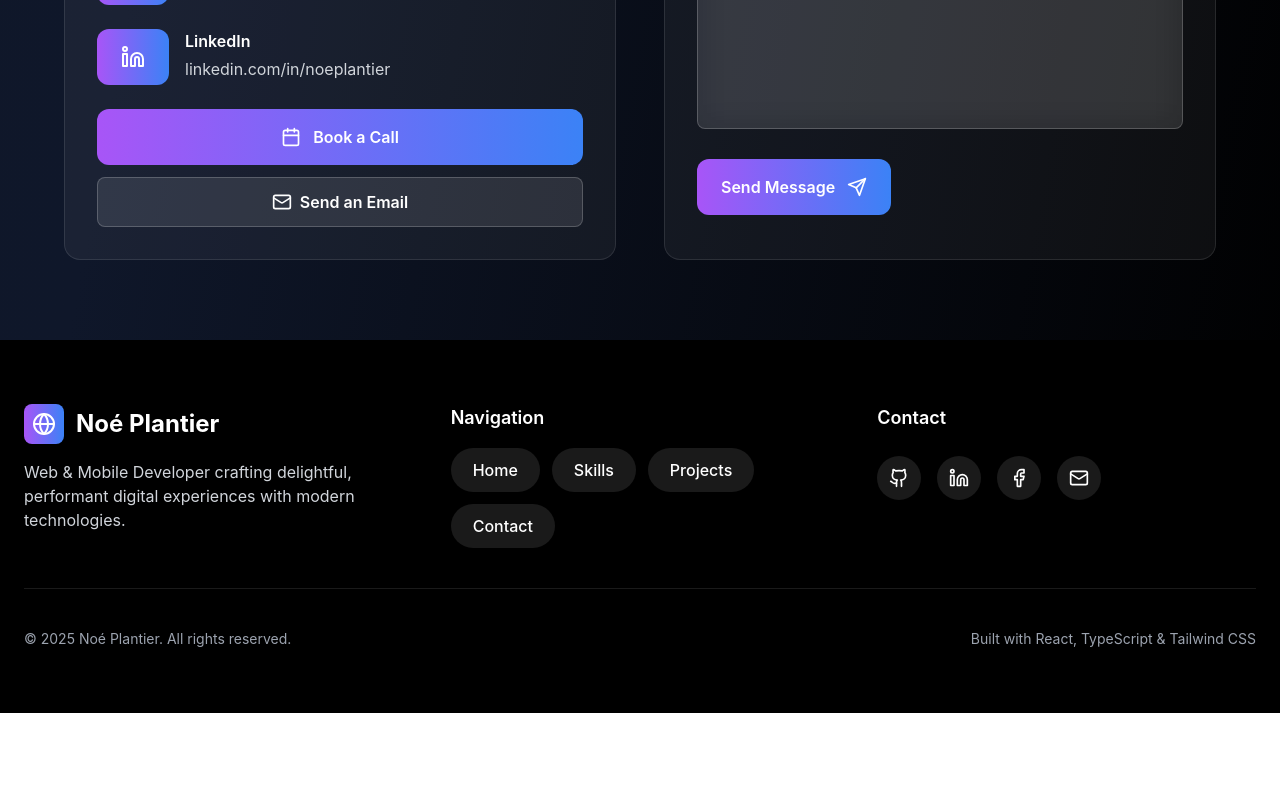
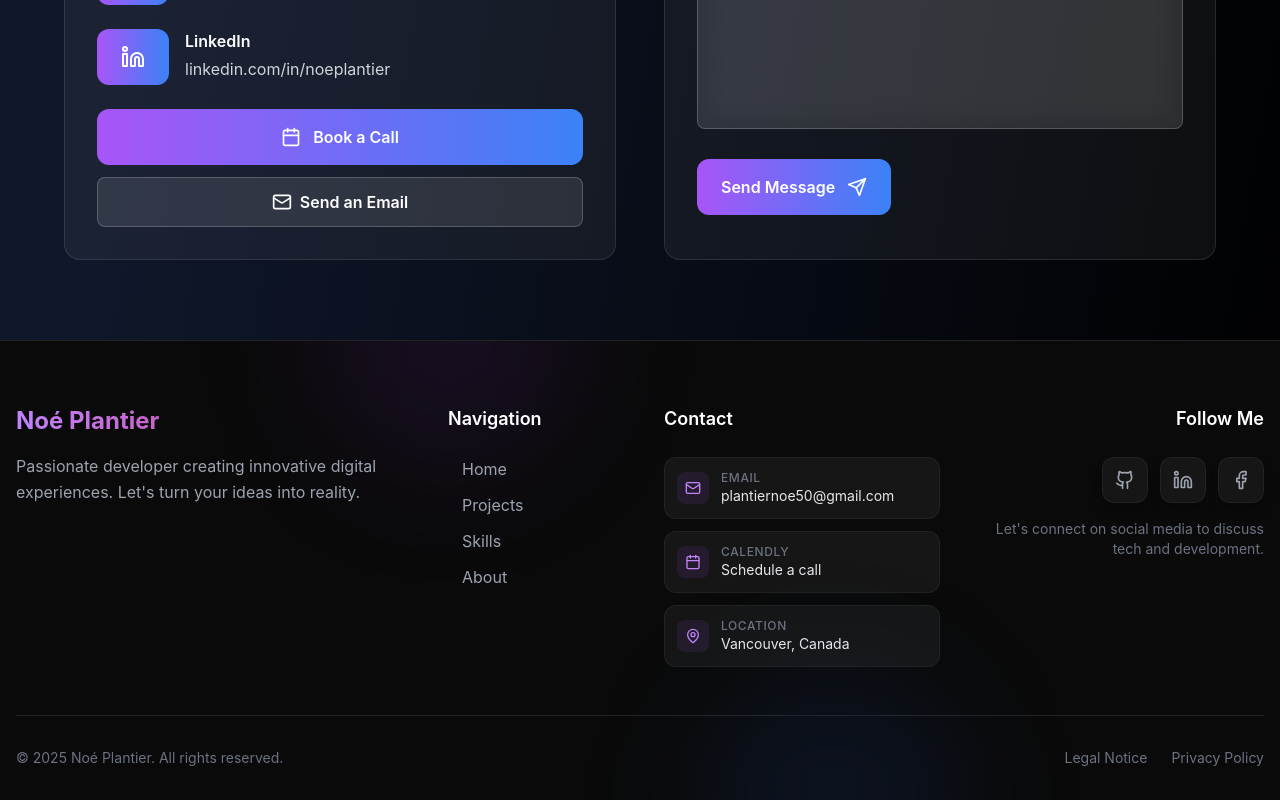
Before and after one commit to noeplantier/PortfolioDev, a React (Vite) app: page / in a window 1280 px wide. Shown: the part 6372-7172 px from the top of the page. Before the commit the page ends 7085 px from the top, so only its background shows below. Built offline with nearby package versions, Linux system fonts and the light colour scheme.

Commit message:
Smooth Scroll Integrated on the project

```diff
--- a/src/components/Footer.tsx
+++ b/src/components/Footer.tsx
@@ -1,74 +1,127 @@
-import { Github, Linkedin, Mail, Globe, FacebookIcon } from 'lucide-react';
+import React from 'react';
+import { Mail, Github, Linkedin, Twitter, Calendar, MapPin, Facebook } from 'lucide-react';
+import { Stack } from 'three/src/nodes/TSL.js';
 
 const Footer = () => {
-  const year = new Date().getFullYear();
+  const currentYear = new Date().getFullYear();
 
-  const navLinks = [
-    { id: 'home', label: 'Home' },
-    { id: 'skills', label: 'Skills' },
-    { id: 'projects', label: 'Projects' },
-    { id: 'contact', label: 'Contact' },
+  const contactMethods = [
+    {
+      icon: Mail,
+      label: 'Email',
+      value: 'plantiernoe50@gmail.com',
+      href: 'mailto:contact@plantiernoe50@gmail.com',
+    },
+    {
+      icon: Calendar,
+      label: 'Calendly',
+      value: 'Schedule a call',
+      href: 'https://calendly.com/plantiernoe50/30min',
+    },
+    {
+      icon: MapPin,
+      label: 'Location',
+      value: 'Vancouver, Canada',
+    },
   ];
 
   const socialLinks = [
-    { icon: Github, href: 'https://github.com/noeplantier', label: 'GitHub' },
-    { icon: Linkedin, href: 'https://www.linkedin.com/in/noe-plantier/', label: 'LinkedIn' },
-    { icon: FacebookIcon, href: 'https://facebook.com/noe.plantier', label: 'Facebook' },
-    { icon: Mail, href: 'mailto:plantiernoe50@gmail.com', label: 'Email' },
+    {
+      icon: Github,
+      label: 'GitHub',
+      href: 'https://github.com/noeplantier',
+      color: 'hover:bg-gray-800 hover:text-white hover:shadow-gray-500/20'
+    },
+    {
+      icon: Linkedin,
+      label: 'LinkedIn',
+      href: 'www.linkedin.com/in/noe-plantier',
+      color: 'hover:bg-[#0077b5] hover:text-white hover:shadow-blue-500/20'
+    },
+    {
+      icon: Facebook,
+      label: 'Facebook',
+      href: 'https://www.facebook.com/noe.plantier/',
+      color: 'hover:bg-[#1877F2] hover:text-white hover:shadow-sky-500/20'
+    },
+
+
   ];
 
-  const scrollTo = (id: string) => {
-    document.querySelector(`#${id}`)?.scrollIntoView({ behavior: 'smooth' });
-  };
+  const quickLinks = [
+    { name: 'Home', href: '#' },
+    { name: 'Projects', href: '#projects' },
+    { name: 'Skills', href: '#skills' },
+    { name: 'About', href: '#about' },
+  ];
 
   return (
-    <footer className="relative overflow-hidden bg-black text-white">
-      {/* Soft gradient glows */}
-      <div className="pointer-events-none absolute inset-0">
-        <div className="absolute top-0 right-0 w-96 h-96 rounded-full blur-3xl" />
-        <div className="absolute bottom-0 left-0 w-96 h-96 rounded-full blur-3xl" />
+    <footer className="relative bg-[#0a0a0a] border-t border-white/10 pt-16 pb-8 overflow-hidden">
+      {/* Decorative gradients */}
+      <div className="absolute top-0 left-1/4 w-64 h-64 bg-purple-600/10 rounded-full blur-3xl -translate-y-1/2" />
+      <div className="absolute bottom-0 right-1/4 w-64 h-64 bg-blue-600/10 rounded-full blur-3xl translate-y-1/2" />
+
+      <div className="container mx-auto px-4 relative z-10">
+        <div className="grid grid-cols-1 md:grid-cols-2 lg:grid-cols-12 gap-12 mb-12">
+
+          {/* Brand Column */}
+          <div className="lg:col-span-4 space-y-4">
+            <h3 className="text-2xl font-bold bg-clip-text text-transparent bg-gradient-to-r from-purple-400 to-pink-600">
+              Noé Plantier
+            </h3>
+            <p className="text-gray-400 leading-relaxed max-w-sm">
+              Passionate developer creating innovative digital experiences. Let's turn your ideas into reality.
+            </p>
           </div>
 
-      <div className="relative z-10 container mx-auto px-6 py-16">
-        <div className="grid gap-12 md:grid-cols-12 items-start">
-          {/* Brand */}
-          <div className="md:col-span-4">
-            <div className="flex items-center gap-3 mb-4">
-              <div className="p-2 bg-gradient-to-r from-purple-500 to-blue-500 rounded-lg">
-                <Globe className="w-6 h-6 text-white" />
-              </div>
-              <h3 className="text-2xl font-bold">Noé Plantier</h3>
-            </div>
-            <p className="text-gray-300 max-w-sm">
-              Web & Mobile Developer crafting delightful, performant digital experiences with modern technologies.
-            </p>
-
-
-
+          {/* Quick Links */}
+          <div className="lg:col-span-2">
+            <h4 className="text-lg font-semibold mb-6 text-white">Navigation</h4>
+            <ul className="space-y-3">
+              {quickLinks.map((link) => (
+                <li key={link.name}>
+                  <a
+                    href={link.href}
+                    className="text-gray-400 hover:text-purple-400 transition-colors flex items-center gap-2 group"
+                  >
+                    <span className="w-1.5 h-1.5 rounded-full bg-purple-500 opacity-0 group-hover:opacity-100 transition-opacity" />
+                    {link.name}
+                  </a>
+                </li>
+              ))}
+            </ul>
           </div>
 
-          {/* Navigation */}
-          <div className="md:col-span-4">
-            <h4 className="text-lg font-semibold mb-4">Navigation</h4>
-            <div className="flex flex-wrap gap-3">
-              {navLinks.map((link) => (
-                <button
-                  key={link.id}
-                  onClick={() => scrollTo(link.id)}
-                  className="px-5 py-2 rounded-full font-medium text-white bg-white/10 backdrop-blur-sm border-2 border-transparent hover:border-white hover:bg-transparent hover:bg-clip-text hover:text-transparent hover:bg-gradient-to-r hover:from-yellow-400 hover:to-orange-400 transform hover:scale-105 transition-all duration-300"
-                  aria-label={`Go to ${link.label}`}
+          {/* Contact Section */}
+          <div className="lg:col-span-3">
+            <h4 className="text-lg font-semibold mb-6 text-white">Contact</h4>
+            <div className="space-y-3">
+              {contactMethods.map((method) => (
+                <a
+                  key={method.label}
+                  href={method.href}
+                  target="_blank"
+                  rel="noopener noreferrer"
+                  className="flex items-center gap-3 p-3 bg-white/5 border border-white/5 rounded-xl hover:bg-white/10 hover:border-purple-500/30 transition-all duration-300 group"
                 >
-                  {link.label}
-                </button>
+                  <div className="p-2 bg-purple-500/10 rounded-lg group-hover:bg-purple-500/20 transition-colors">
+                    <method.icon className="w-4 h-4 text-purple-400" />
+                  </div>
+                  <div>
+                    <p className="text-xs text-gray-500 font-medium uppercase tracking-wider">{method.label}</p>
+                    <p className="text-sm text-gray-200 group-hover:text-purple-200 transition-colors">
+                      {method.value}
+                    </p>
+                  </div>
+                </a>
               ))}
             </div>
           </div>
 
-          {/* Contact */}
-          <div className="md:col-span-4">
-            <h4 className="text-lg font-semibold mb-4">Contact</h4>
-              {/* Socials */}
-              <div className="flex gap-4 mt-6">
+          {/* Socials Section - Richer & Positioned Right */}
+          <div className="lg:col-span-3 flex flex-col lg:items-end">
+            <h4 className="text-lg font-semibold mb-6 text-white text-center lg:text-right">Follow Me</h4>
+            <div className="flex flex-wrap justify-center lg:justify-end gap-3">
               {socialLinks.map((s) => (
                 <a
                   key={s.label}
@@ -76,29 +129,27 @@ const Footer = () => {
                   target="_blank"
                   rel="noopener noreferrer"
                   aria-label={s.label}
-                          className="p-3 bg-white/10 backdrop-blur-sm rounded-full hover:bg-white/20 transform hover:scale-110 transition-all duration-200"
+                  className={`p-3 bg-white/5 border border-white/5 rounded-xl text-gray-400 transition-all duration-300 hover:-translate-y-1 hover:scale-105 shadow-lg ${s.color}`}
                 >
-                          <s.icon className="w-5 h-5 text-white" />
+                  <s.icon className="w-5 h-5" />
                 </a>
               ))}
             </div>
-          </div>
+            <p className="mt-4 text-sm text-gray-500 text-center lg:text-right max-w-xs">
+              Let's connect on social media to discuss tech and development.
+            </p>
           </div>
 
-        {/* Divider */}
-        <div className="h-px bg-white/10 my-10" />
+        </div>
 
-        {/* Bottom bar */}
-        <div className="text-sm flex flex-col md:flex-row items-center justify-between gap-4 text-gray-400">
-          <p>
-            © {year} Noé Plantier. All rights reserved.
+        {/* Bottom Bar */}
+        <div className="pt-8 border-t border-white/10 flex flex-col md:flex-row justify-between items-center gap-4">
+          <p className="text-gray-500 text-sm">
+            © {currentYear} Noé Plantier. All rights reserved.
           </p>
-
-
-
-
-            <div className="text-sm">
-            Built with React, TypeScript & Tailwind CSS
+          <div className="flex gap-6 text-sm text-gray-500">
+            <a href="#" className="hover:text-purple-400 transition-colors">Legal Notice</a>
+            <a href="#" className="hover:text-purple-400 transition-colors">Privacy Policy</a>
           </div>
         </div>
       </div>
```
Lines whose indentation alone changed are shown as unchanged.
